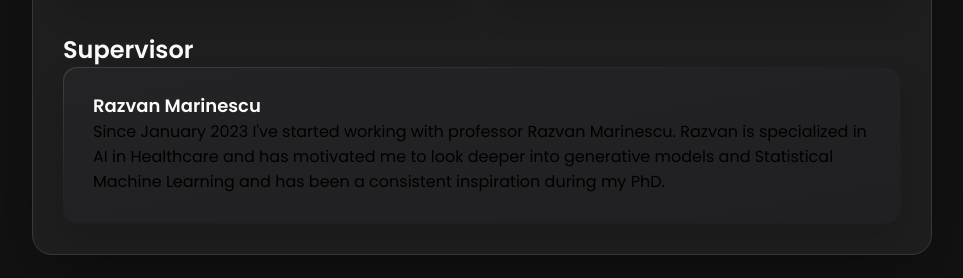
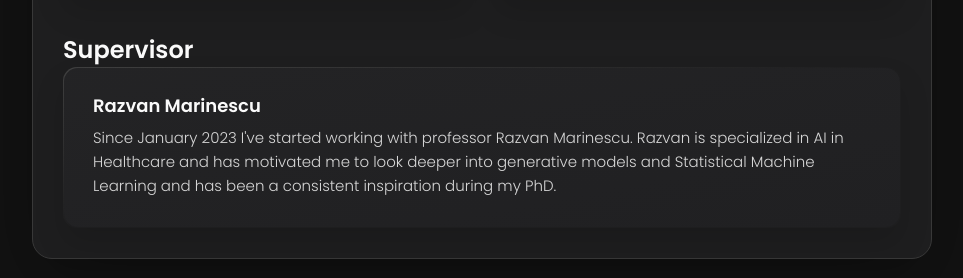
Before and after one commit to ManolisNikolakakis/ManolisNikolakakis.github.io, a plain HTML site: page index.html in a window 1280 px wide. Shown: the part 1549-1827 px from the top of the page, without its empty margins (308-1271 px from the left). Drawn offline with nearby package versions, Linux system fonts and the light colour scheme.

Commit message:
fixed a few things

```diff
--- a/assets/css/style.css
+++ b/assets/css/style.css
@@ -578,12 +578,12 @@ main {
   scroll-snap-type: inline mandatory;
 }
 
-.testimonials-item {
+.supervisor-item {
   min-width: 100%;
   scroll-snap-align: center;
 }
 
-.testimonials-avatar-box {
+.supervisor-avatar-box {
   position: absolute;
   top: 0;
   left: 0;
@@ -593,9 +593,9 @@ main {
   box-shadow: var(--shadow-1);
 }
 
-.testimonials-item-title { margin-bottom: 7px; }
-
-.testimonials-text {
+.supervisor-item-title { margin-bottom: 7px; }
+
+.supervisor-text {
   color: var(--light-gray);
   font-size: var(--fs-6);
   font-weight: var(--fw-300);
--- a/index.html
+++ b/index.html
@@ -315,16 +315,16 @@
 
         <section class="Supervisor">
 
-          <h3 class="h3 Supervisor-title">Supervisor</h3>
+          <h3 class="h3 supervisor-title">Supervisor</h3>
 
-          <ul class="Supervisor-list has-scrollbar">
+          <ul class="supervisor-list has-scrollbar">
 
-            <li class="Supervisor-item">
-              <div class="content-card" data-Supervisor-item>
+            <li class="supervisor-item">
+              <div class="content-card" data-supervisor-item>
 
-                <h4 class="h4 Supervisor-item-title" data-Supervisor-title>Razvan Marinescu</h4>
+                <h4 class="h4 supervisor-item-title" data-supervisor-title>Razvan Marinescu</h4>
 
-                <div class="Supervisor-text" data-Supervisor-text>
+                <div class="supervisor-text" data-supervisor-text>
                   <p>
                     Since January 2023 I've started working with professor Razvan Marinescu. Razvan is specialized in AI in Healthcare and has motivated me to look deeper into generative models and Statistical Machine Learning and has been a consistent inspiration during my PhD.
                   </p>
```
